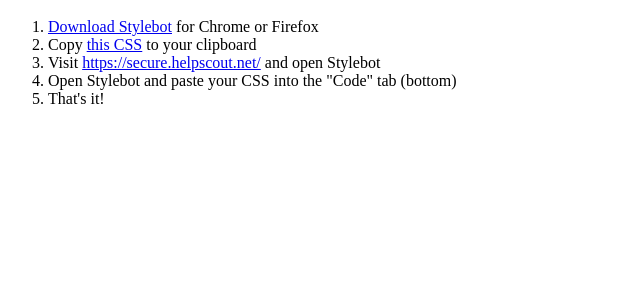
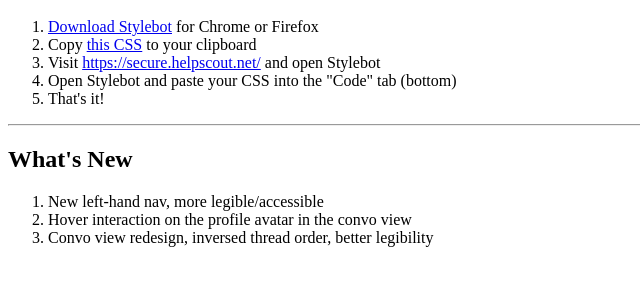
Before and after one commit to digitaldesigner/digitaldesigner.github.io, a plain HTML site: page stylebot/index.html in a window 1280 px wide. Shown: the part 48-334 px from the top of the page, without its empty margins (0-640 px from the left). Drawn offline with Linux system fonts and the light colour scheme.

Commit message:
Update index.html

```diff
--- a/stylebot/index.html
+++ b/stylebot/index.html
@@ -6,3 +6,10 @@
   <li>Open Stylebot and paste your CSS into the "Code" tab (bottom)</li>
   <li>That's it!</li>
 </ol>
+<hr />
+<h2>What's New</h2>
+<ol>
+  <li>New left-hand nav, more legible/accessible</li>
+  <li>Hover interaction on the profile avatar in the convo view</li>
+  <li>Convo view redesign, inversed thread order, better legibility</li>
+</ol>
```
